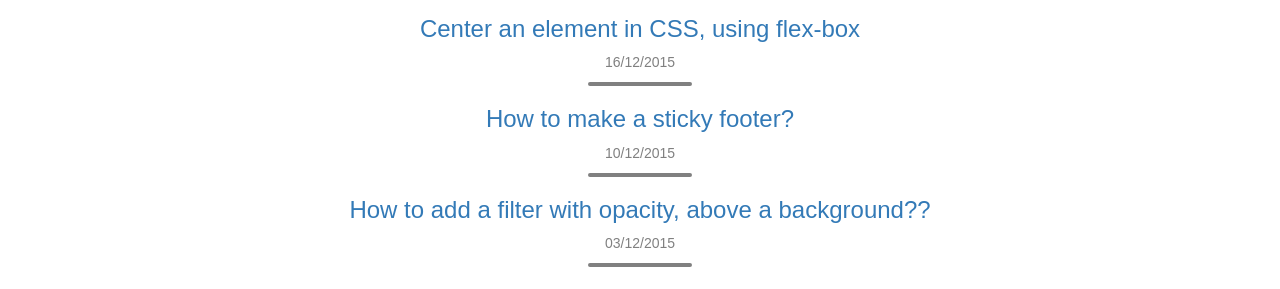
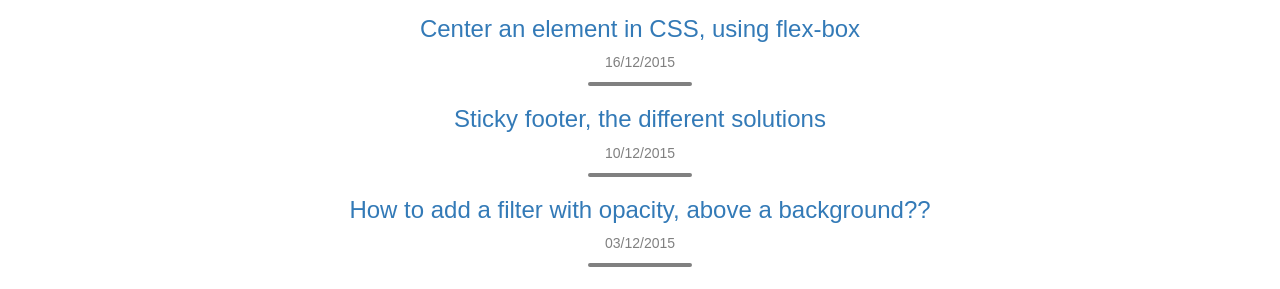
Before and after one commit to camilleanelli/camilleanelli.github.io, a Jekyll site: the page built from index.html, in a window 1280 px wide. Shown: the part 684-973 px from the top of the page. Built offline with Jekyll 4.4.1, drawn with Linux system fonts in a browser that asks for light colours; nearby versions of some CDN libraries.

Commit message:
change the title

```diff
--- a/_posts/2015-12-10-sticky-footer.md
+++ b/_posts/2015-12-10-sticky-footer.md
@@ -1,6 +1,6 @@
 ---
 layout: article
-title: How to make a sticky footer?
+title: Sticky footer, the different solutions
 ---
 
 ## . ##
```
